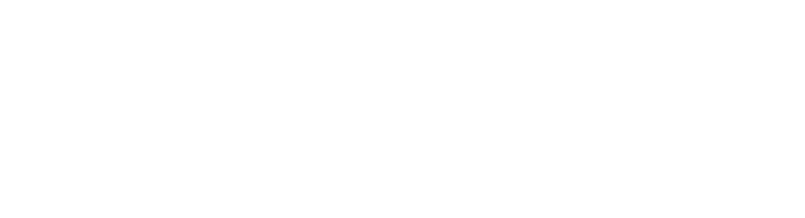
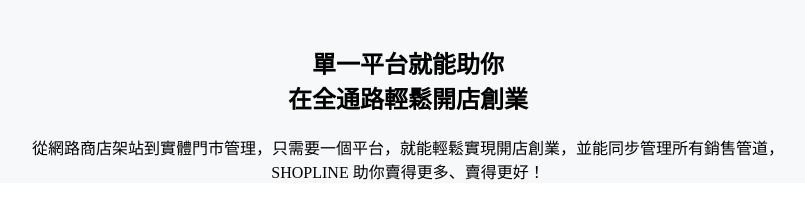
Before and after one commit to Vanessa613/Vanessa613.github.io, a plain HTML site: page homework/0529/shopline.html in a window 1280 px wide. Shown: the whole page, without its empty margins (232-1037 px from the left). Drawn offline with Linux system fonts and the light colour scheme.

Commit message:
0602 2128 update

```diff
--- a/homework/0529/shopline.html
+++ b/homework/0529/shopline.html
@@ -5,8 +5,27 @@
     <meta http-equiv="X-UA-Compatible" content="IE=edge">
     <meta name="viewport" content="width=device-width, initial-scale=1.0">
     <title>Document</title>
+    <style>
+        *{
+            margin: 0;
+            padding: 0;
+        }
+        .toptitle{
+            text-align: center;
+            background-color: #F7F8F9;
+        }
+    </style>
 </head>
 <body>
-
+    <section class="toptitle">
+        <h1 style="padding-top:45px">
+            單一平台就能助你<br>
+            在全通路輕鬆開店創業
+        </h1>
+        <p style="margin-top:20px;">
+            從網路商店架站到實體門市管理，只需要一個平台，就能輕鬆實現開店創業，並能同步管理所有銷售管道，<br>
+            SHOPLINE 助你賣得更多、賣得更好！
+        </p>
+    </section>
 </body>
 </html>
```
Also changed, not shown: homework/0524/貓咪切版.html (+3 -2 lines).
